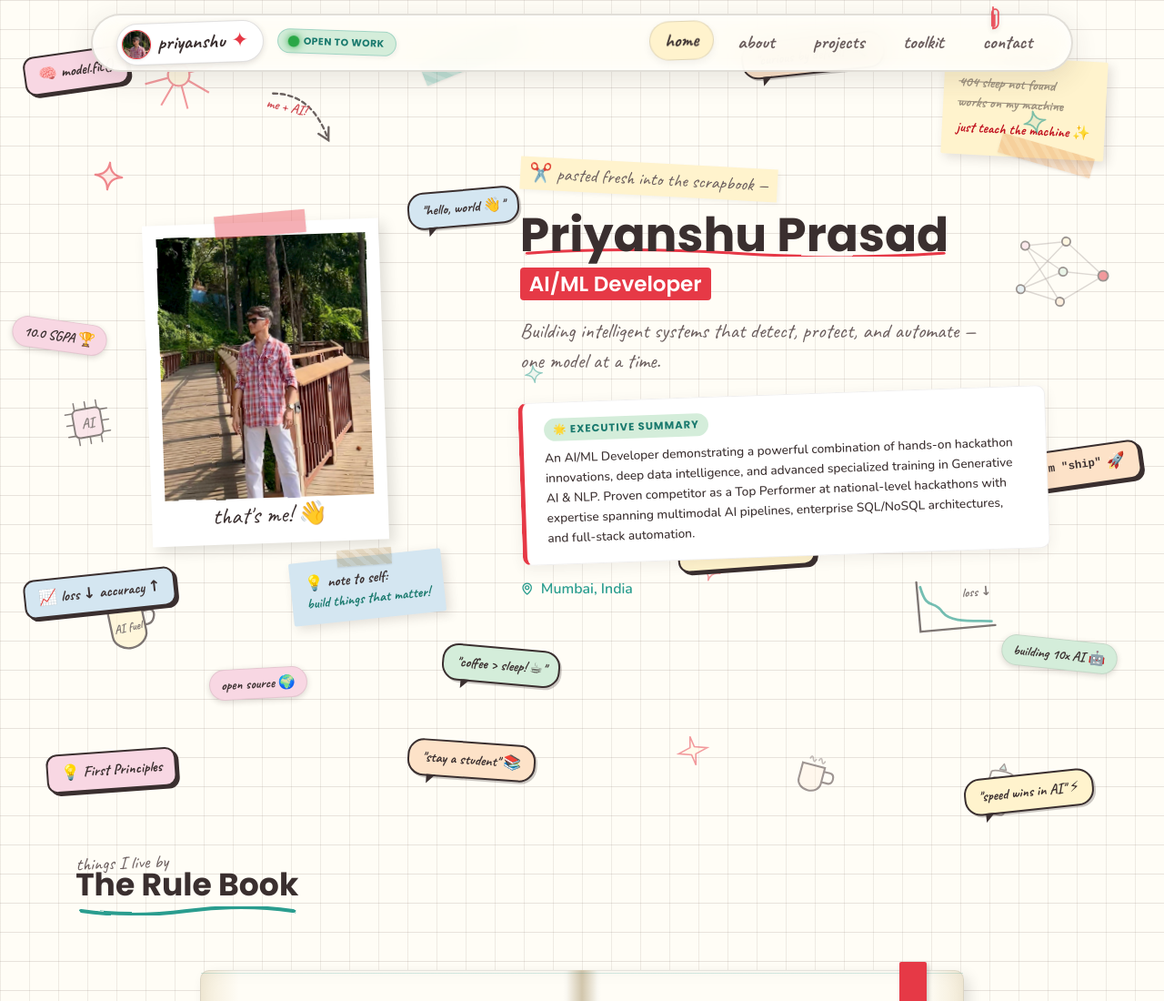
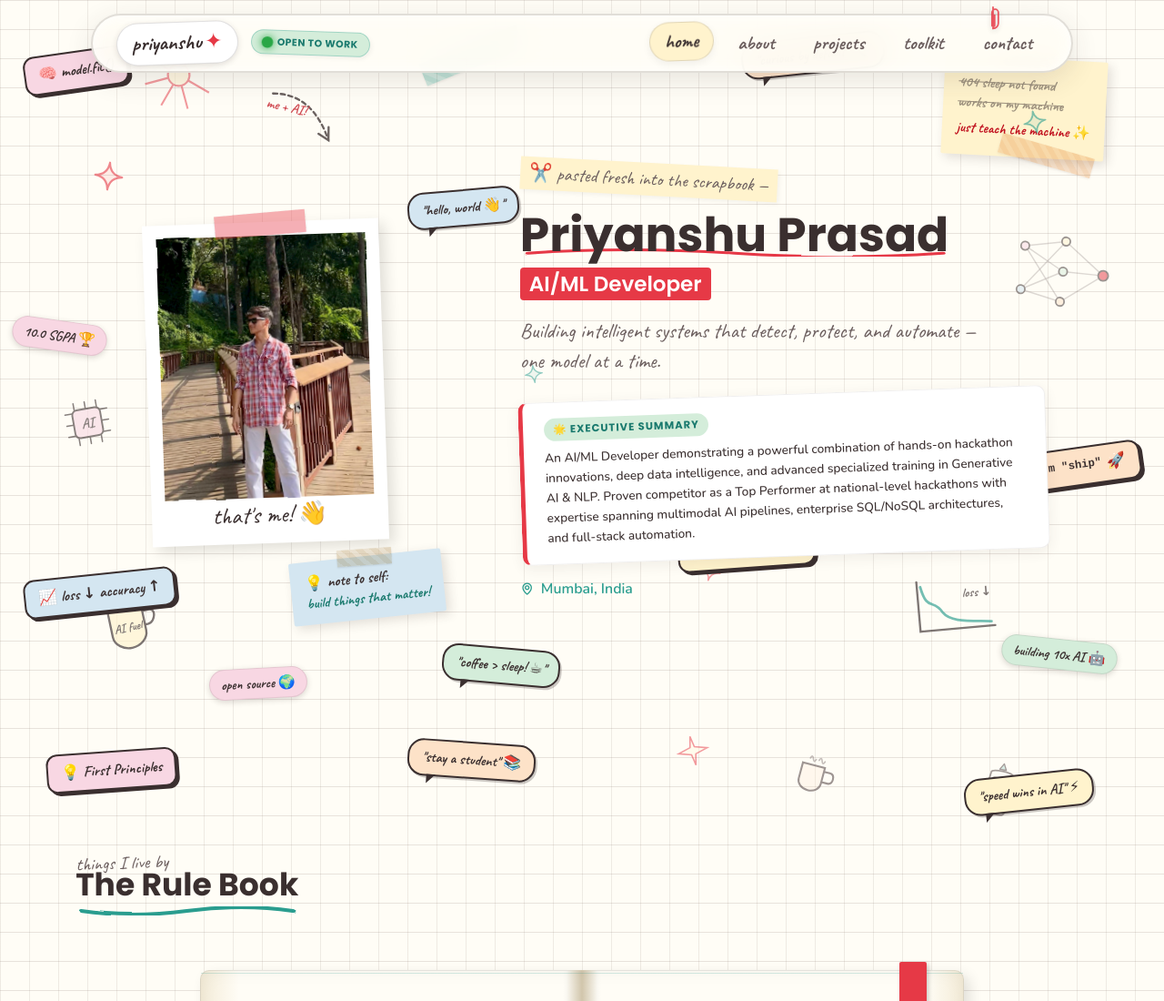
Before and after one commit to genuine-tech/portfolio, a plain HTML site: page index.html in a window 1280 px wide. Shown: the top 1100 px of the page at 91% size. Drawn offline with nearby package versions, Linux system fonts and the light colour scheme.

Commit message:
fix(ui): revert navbar logo to text pill and optimize Google Search favicon & site name

```diff
--- a/index.html
+++ b/index.html
@@ -9,18 +9,24 @@
     <meta name="theme-color" content="#fffdf6">
     <meta name="google-site-verification" content="SFwt90r7C9Jbx_IpgKHn2fBmz-VFBiI_lwunVoDIJ74" />
 
-    <!-- Favicon & Brand Icons (Google Search, Browsers, Mobile) -->
-    <link rel="icon" type="image/x-icon" href="/favicon.ico">
-    <link rel="icon" type="image/png" sizes="48x48" href="/favicon-48x48.png">
-    <link rel="icon" type="image/png" sizes="96x96" href="/favicon-96x96.png">
-    <link rel="icon" type="image/png" sizes="32x32" href="/favicon-32x32.png">
-    <link rel="icon" type="image/png" sizes="16x16" href="/favicon-16x16.png">
-    <link rel="apple-touch-icon" sizes="180x180" href="/apple-touch-icon.png">
+    <!-- Site Identity & Brand Meta (Google Search & Mobile) -->
+    <meta name="application-name" content="Priyanshu Prasad">
+    <meta name="apple-mobile-web-app-title" content="Priyanshu Prasad">
+
+    <!-- Favicon & Brand Icons (Google Search Favicon: 48x48+ square, Browsers, Mobile) -->
+    <link rel="icon" type="image/x-icon" href="https://priyanshuprasad.vercel.app/favicon.ico">
+    <link rel="shortcut icon" href="https://priyanshuprasad.vercel.app/favicon.ico">
+    <link rel="icon" type="image/png" sizes="48x48" href="https://priyanshuprasad.vercel.app/favicon-48x48.png">
+    <link rel="icon" type="image/png" sizes="96x96" href="https://priyanshuprasad.vercel.app/favicon-96x96.png">
+    <link rel="icon" type="image/png" sizes="192x192" href="https://priyanshuprasad.vercel.app/favicon-192x192.png">
+    <link rel="icon" type="image/png" sizes="32x32" href="https://priyanshuprasad.vercel.app/favicon-32x32.png">
+    <link rel="icon" type="image/png" sizes="16x16" href="https://priyanshuprasad.vercel.app/favicon-16x16.png">
+    <link rel="apple-touch-icon" sizes="180x180" href="https://priyanshuprasad.vercel.app/apple-touch-icon.png">
     <link rel="manifest" href="/site.webmanifest">
-    <link rel="shortcut icon" href="/favicon.ico">
 
     <!-- Open Graph / Social Media Preview -->
     <meta property="og:type" content="website">
+    <meta property="og:site_name" content="Priyanshu Prasad">
     <meta property="og:url" content="https://priyanshuprasad.vercel.app/">
     <meta property="og:title" content="Priyanshu Prasad | AI/ML Developer & Hackathon Innovator">
     <meta property="og:description" content="Portfolio of Priyanshu Prasad, an AI/ML Developer and Hackathon Innovator building intelligent systems that detect, protect, and automate.">
@@ -269,7 +275,7 @@
 
         .logo {
             font-family: var(--font-hand);
-            font-size: 1.55rem;
+            font-size: 1.6rem;
             font-weight: 700;
             color: var(--color-ink);
             text-decoration: none;
@@ -277,54 +283,22 @@
             transform: rotate(-2deg);
             display: inline-flex;
             align-items: center;
-            gap: 0.5rem;
+            gap: 0.25rem;
             background: #ffffff;
-            padding: 4px 16px 4px 5px;
+            padding: 4px 16px;
             border-radius: 9999px;
             border: 1.5px solid rgba(58, 47, 47, 0.15);
             box-shadow: 0 2px 6px rgba(58, 47, 47, 0.15);
-            transition: transform 0.3s cubic-bezier(0.175, 0.885, 0.32, 1.275), box-shadow 0.3s ease, border-color 0.3s ease;
+            transition: transform 0.3s cubic-bezier(0.175, 0.885, 0.32, 1.275), box-shadow 0.3s ease;
         }
 
         .logo:hover {
-            transform: rotate(0deg) scale(1.05);
+            transform: rotate(0deg) scale(1.06);
             box-shadow: 0 4px 12px rgba(58, 47, 47, 0.25);
             border-color: var(--color-accent);
         }
 
-        .logo-avatar-wrap {
-            width: 32px;
-            height: 32px;
-            border-radius: 50%;
-            overflow: hidden;
-            border: 1.5px solid var(--color-accent);
-            display: inline-flex;
-            align-items: center;
-            justify-content: center;
-            background: var(--color-note-yellow);
-            box-shadow: 0 1px 3px rgba(0,0,0,0.12);
-            flex-shrink: 0;
-            transition: transform 0.3s ease;
-        }
-
-        .logo:hover .logo-avatar-wrap {
-            transform: rotate(-6deg) scale(1.08);
-        }
-
-        .logo-avatar {
-            width: 100%;
-            height: 100%;
-            object-fit: cover;
-            display: block;
-        }
-
-        .logo-name {
-            line-height: 1;
-            padding-bottom: 2px;
-        }
-
-        .logo .logo-sparkle,
-        .logo span.logo-sparkle {
+        .logo span {
             color: var(--color-accent);
         }
 
@@ -1728,8 +1702,7 @@
             .hero-tagline { font-size: 1.2rem; }
             .polaroid { max-width: 220px; padding: 10px 10px 40px 10px; }
             .polaroid-caption { font-size: 1.5rem; bottom: 8px; }
-            .logo { font-size: 1.3rem; padding: 3px 12px 3px 4px; gap: 0.35rem; }
-            .logo-avatar-wrap { width: 26px; height: 26px; }
+            .logo { font-size: 1.35rem; padding: 4px 12px; }
             .section-title { font-size: 1.8rem; }
             .contact-info li { font-size: 1.1rem; }
         }
@@ -1755,12 +1728,7 @@
     <header>
         <div class="nav-container">
             <div class="header-brand">
-                <a href="#home" class="logo" aria-label="Priyanshu Prasad - Home">
-                    <span class="logo-avatar-wrap">
-                        <img src="logo.png" alt="Priyanshu Prasad" class="logo-avatar" width="32" height="32" loading="eager">
-                    </span>
-                    <span class="logo-name">priyanshu</span><span class="logo-sparkle">✦</span>
-                </a>
+                <a href="#home" class="logo">priyanshu<span>✦</span></a>
                 <div class="status-badge"><span class="status-dot"></span> open to work</div>
             </div>
             <nav>
```
